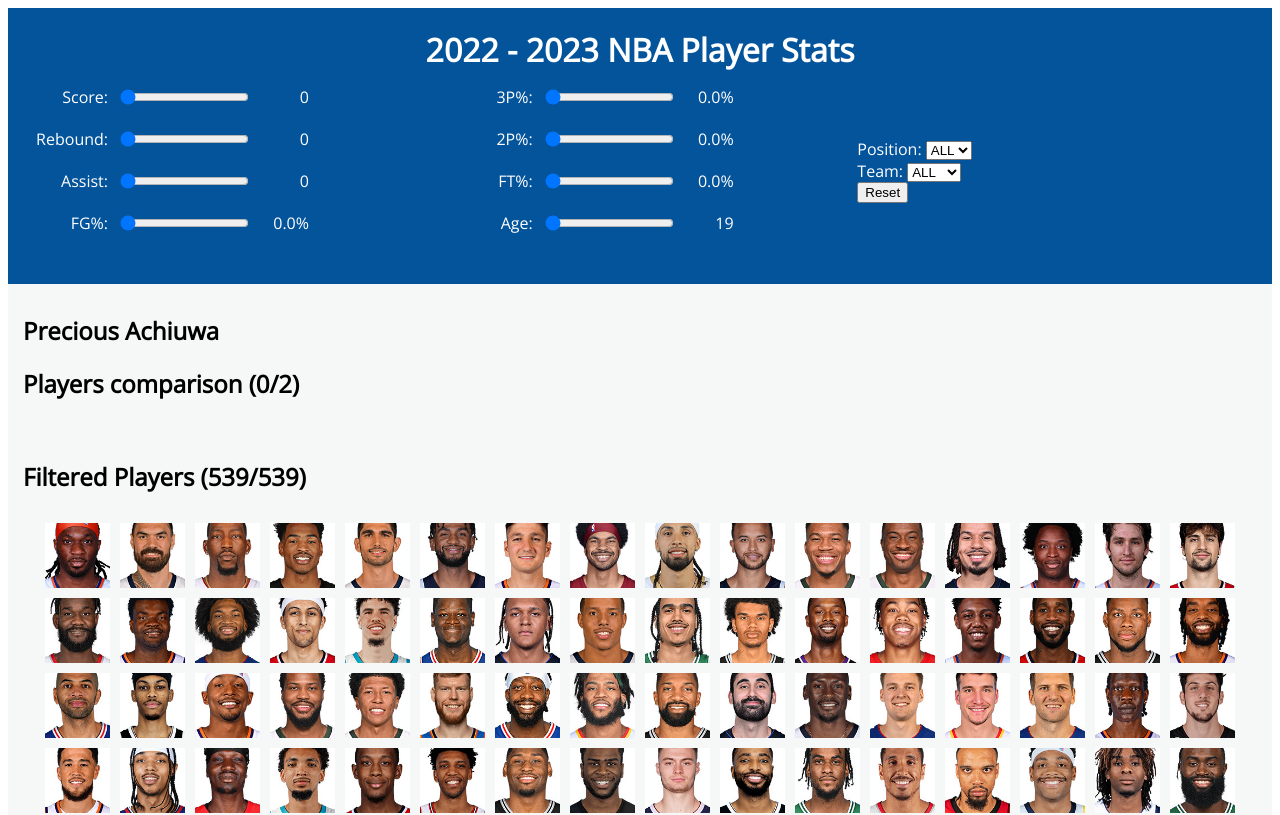
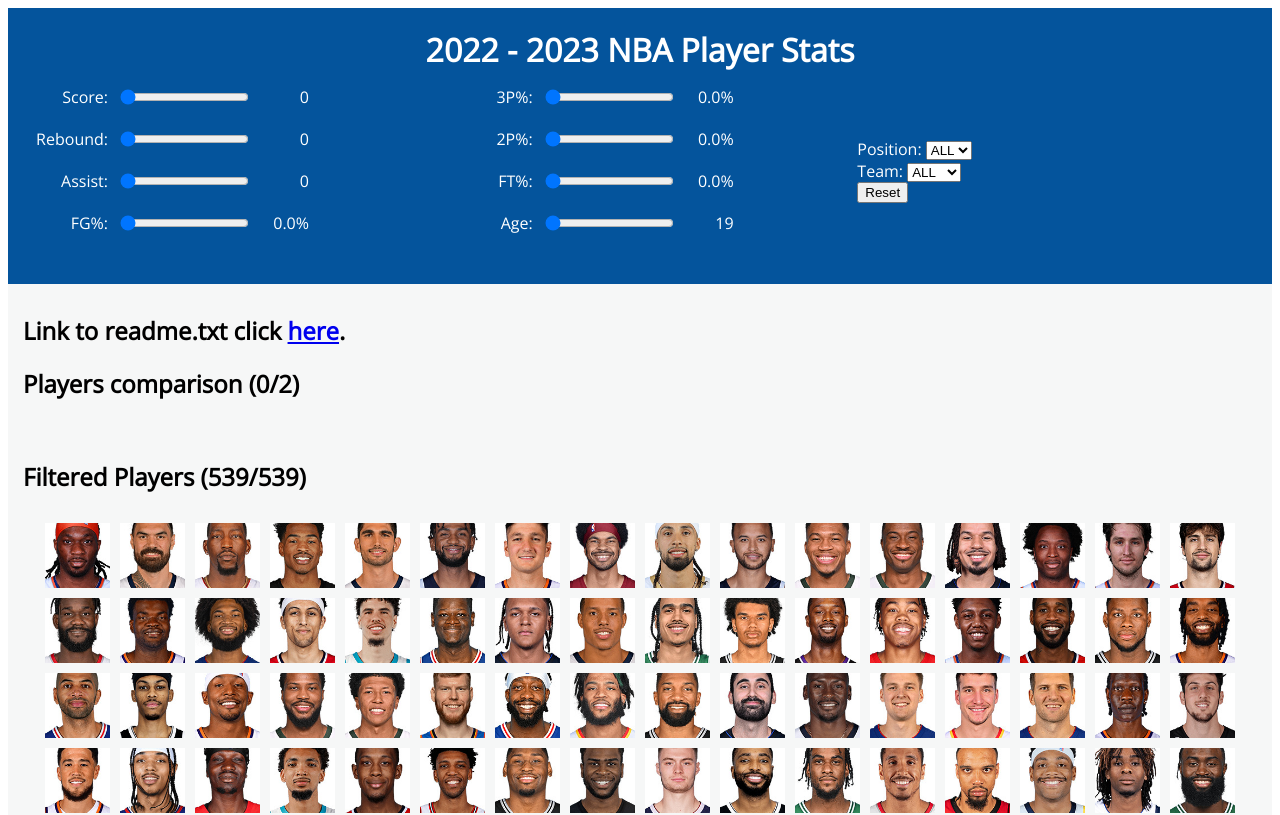
Before and after one commit to David881213/dsc106-p3, a SvelteKit app: page / in a window 1280 px wide. Shown: the top 815 px of the page. Built offline with nearby package versions, Linux system fonts and the light colour scheme.

Commit message:
Update App.svelte

```diff
--- a/src/components/App.svelte
+++ b/src/components/App.svelte
@@ -186,9 +186,7 @@
   </div>
 
   <div class="player-list-title-container">
-    {#if data.length > 0}
-      <h2>{data[0].Player}</h2>
-    {/if}
+    <h2>Link to readme.txt click <a href="https://github.com/David881213/dsc106-p3/blob/main/static/readme.txt" target="_blank">here</a>.</h2>
     <h2>Players comparison ({selectedPlayers.length}/{2})</h2>
   </div>
 
```
